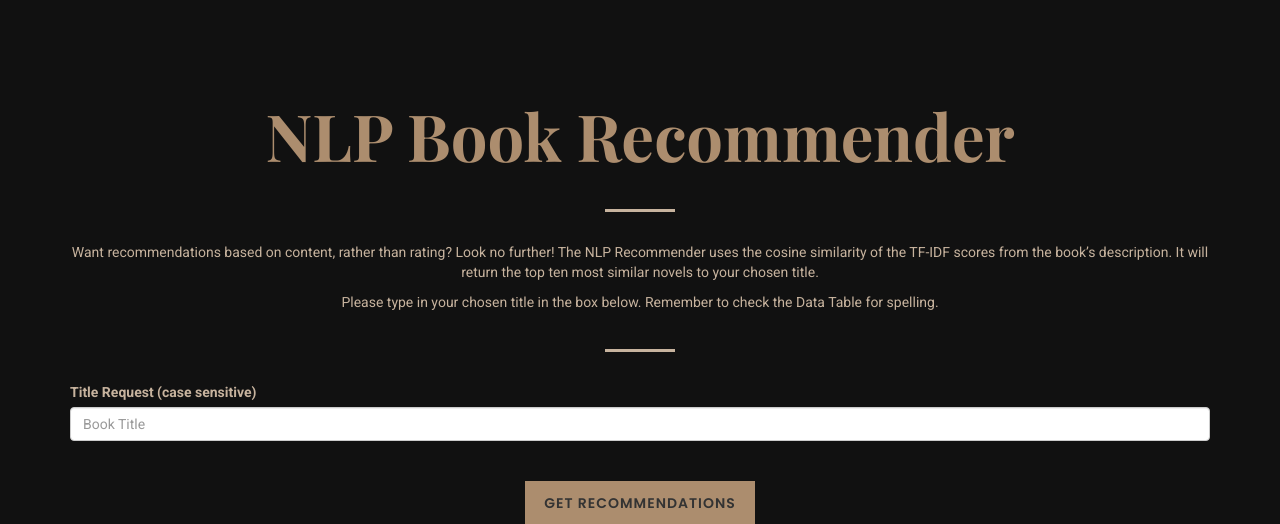
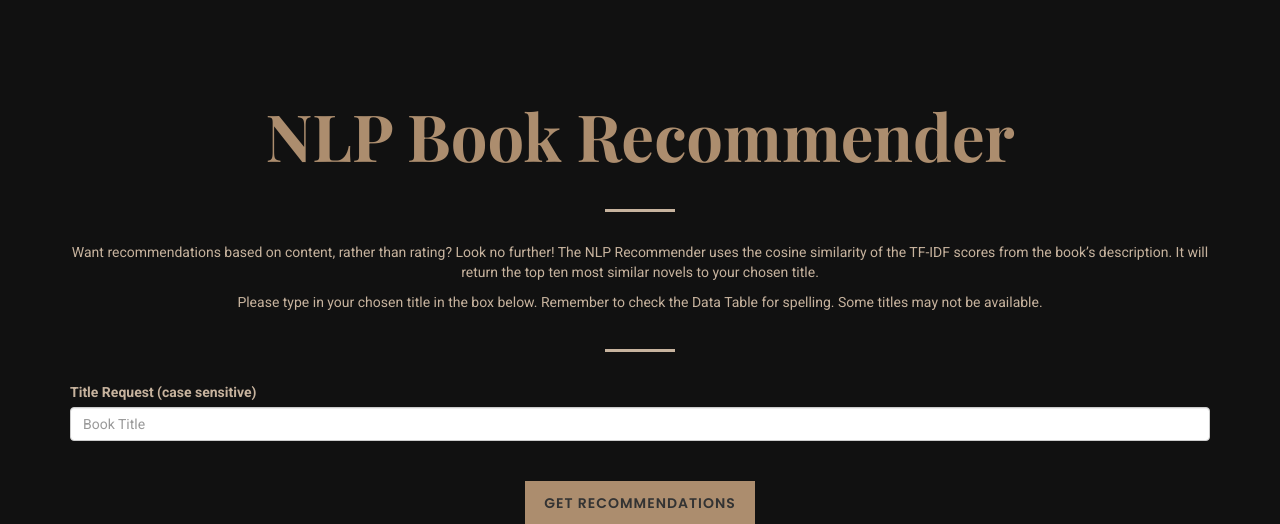
Before and after one commit to alvessab/project_4_book_rec, a Flask app: page /nlp in a window 1280 px wide. Shown: the top 524 px of the page. Run offline with Flask 2, Linux system fonts and the light colour scheme; parts of the project's set-up code (start-up, migrations or seed data) failed here and were passed over; some libraries are stand-ins or nearby versions; some web fonts are replaced.

Commit message:
commit nlp changes

```diff
--- a/book_recommender_app/templates/nlp.html
+++ b/book_recommender_app/templates/nlp.html
@@ -89,6 +89,7 @@
                     </p>
                     <p>
                         Please type in your chosen title in the box below. Remember to check the Data Table for spelling.
+                        Some titles may not be available.
                     </p>
                 </div>
             </div>
```
Also changed, not shown: 4 other files.
